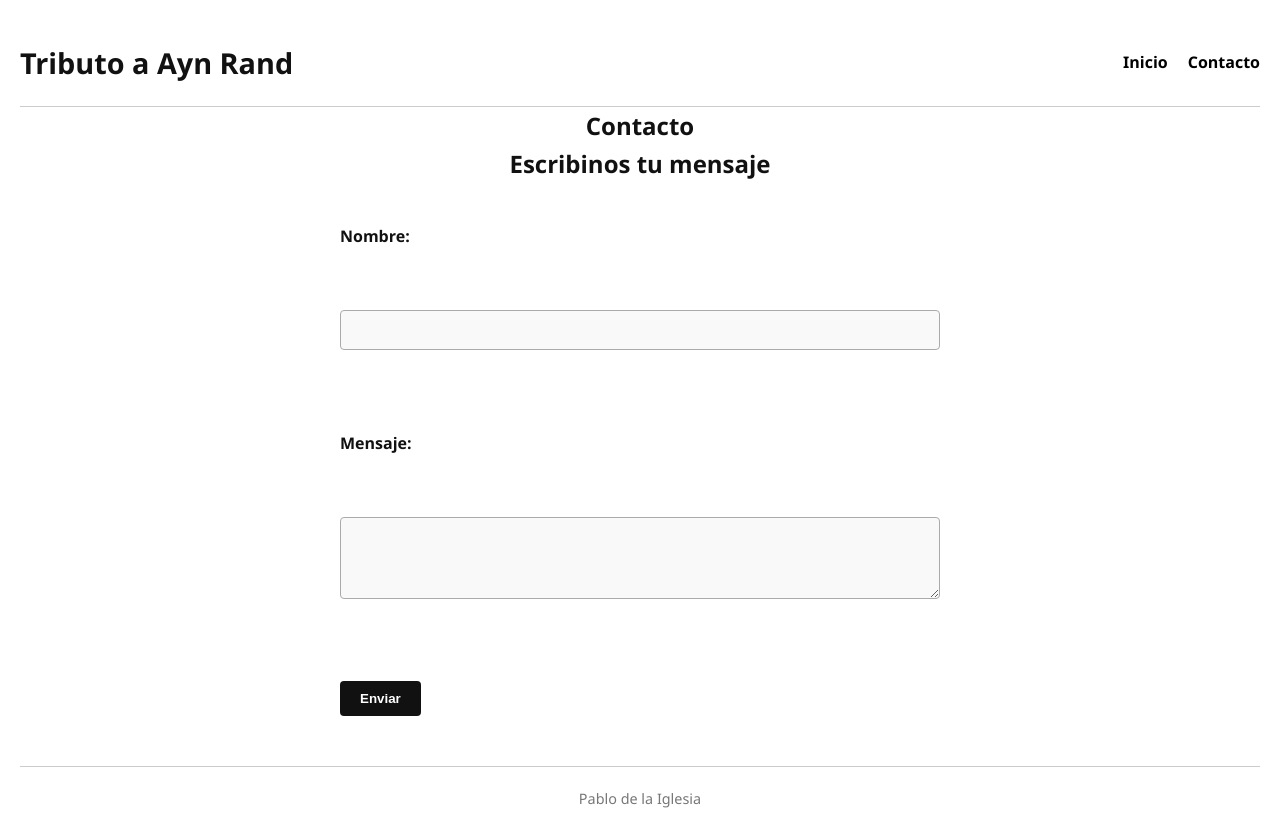
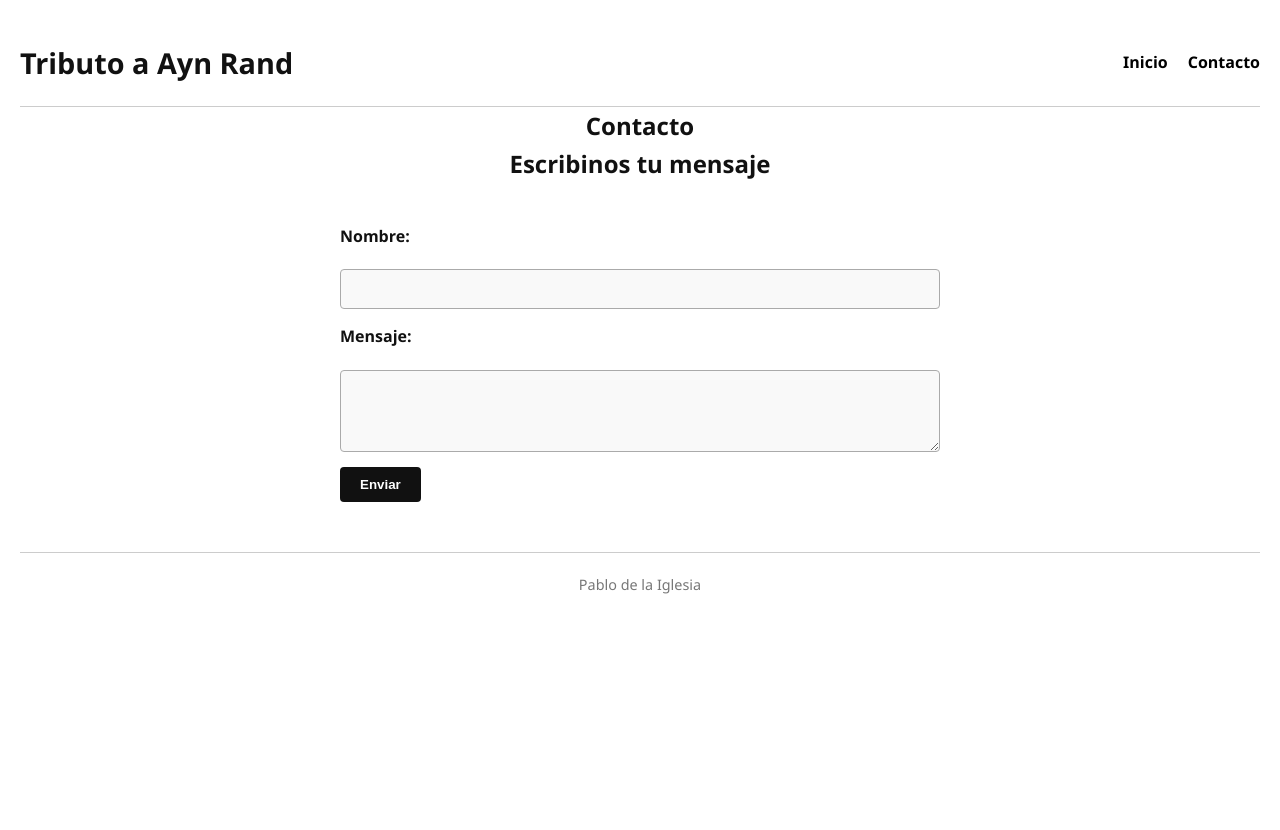
Before and after one commit to Lata1989/Tributo, a plain HTML site: page contacto.html in a window 1280 px wide. After the commit the page ends 800 px from the top, so only its background shows below. Drawn offline with Linux system fonts and the light colour scheme.

Commit message:
prueba en deploy

```diff
--- a/contacto.html
+++ b/contacto.html
@@ -26,11 +26,11 @@
         <section>
             <h2>Escribinos tu mensaje</h2>
             <form id="contact-form">
-                <label for="nombre">Nombre:</label><br />
-                <input type="text" id="nombre" name="nombre" required /><br /><br />
+                <label for="nombre">Nombre:</label>
+                <input type="text" id="nombre" name="nombre" required />
 
-                <label for="mensaje">Mensaje:</label><br />
-                <textarea id="mensaje" name="mensaje" rows="4" required></textarea><br /><br />
+                <label for="mensaje">Mensaje:</label>
+                <textarea id="mensaje" name="mensaje" rows="4" required></textarea>
 
                 <button type="submit">Enviar</button>
             </form>
@@ -47,11 +47,8 @@
         document.getElementById('contact-form').addEventListener('submit', function (e) {
             e.preventDefault();
             alert('¡Mensaje enviado correctamente!');
-            console.log(mensaje);
             mensaje.value = "";
-            console.log(nombre);
             nombre.value = "";
-            // window.location.reload();
         });
     </script>
 </body>
```
Also changed, not shown: styles.css (+12 -12 lines).
